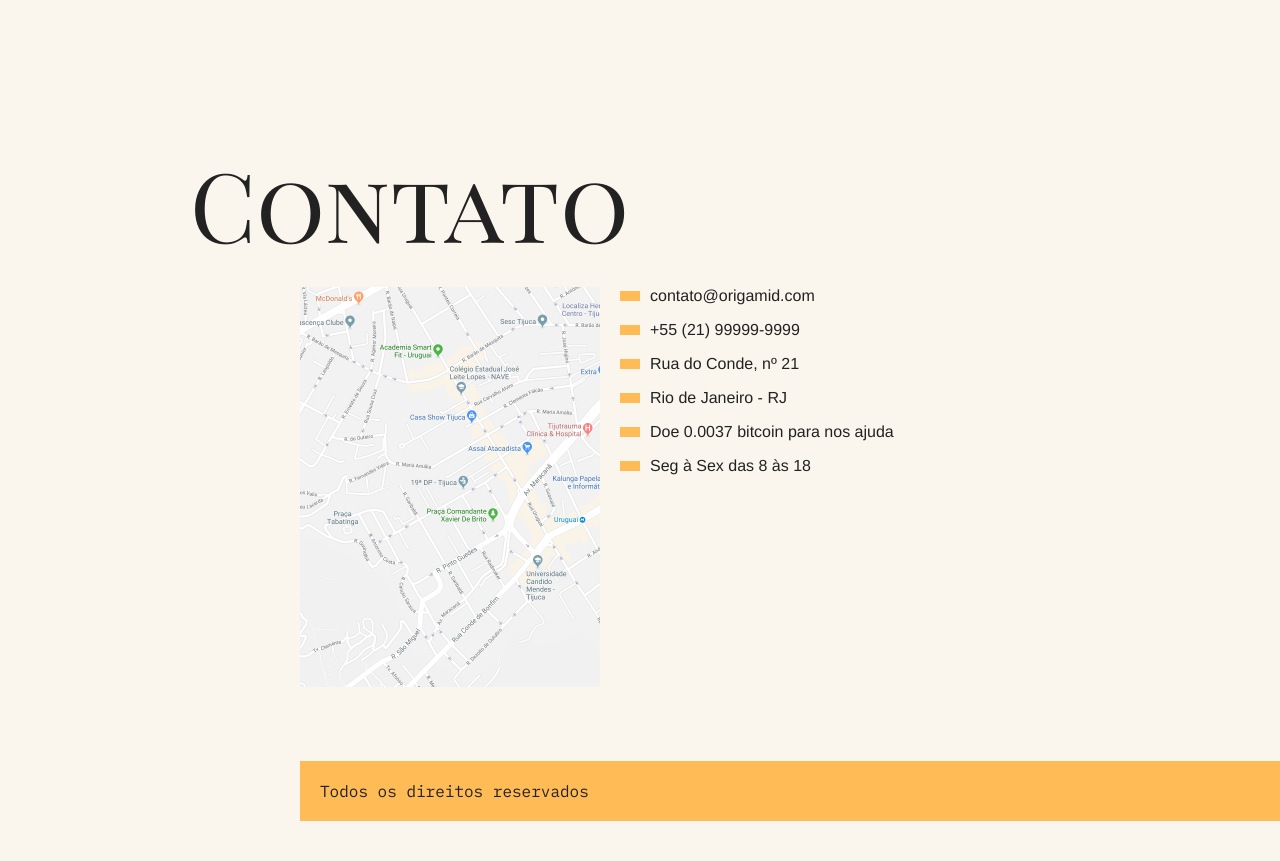
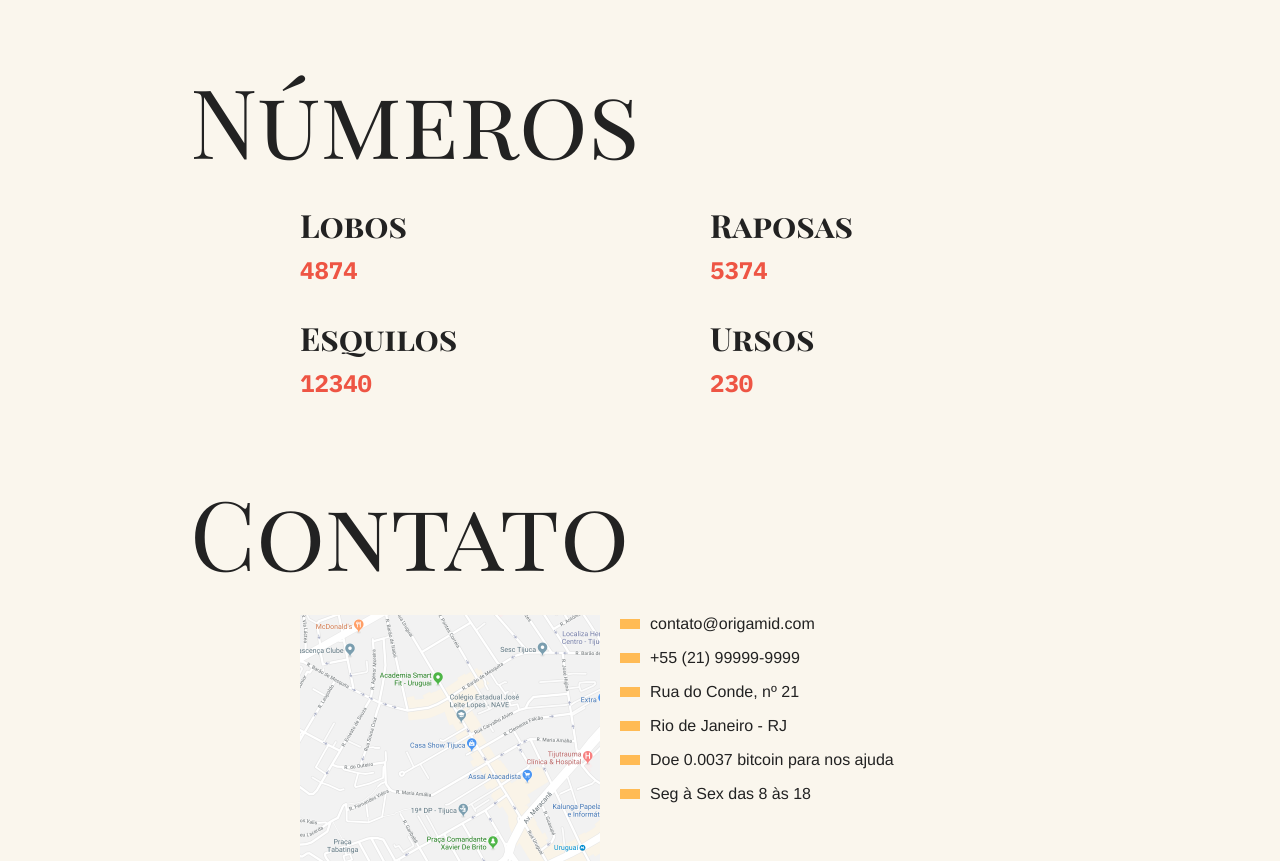
Before and after one commit to matheus-calixto-silva/animais-fantasticos, a plain HTML site: page index.html in a window 1280 px wide. Shown: the part 1219-2080 px from the top of the page. Drawn offline with Linux system fonts and the light colour scheme.

Commit message:
implementacao - section numeros

```diff
--- /dev/null
+++ b/css/numeros.css
@@ -0,0 +1,25 @@
+.numeros-grid {
+  display: grid;
+  grid-column: 2 / 4;
+  grid-template-columns: repeat(2, 1fr);
+  gap: 30px;
+}
+
+.numeros-grid h3 {
+  font-family: "Playfair Display SC", serif;
+  font-size: 2rem;
+  margin-bottom: 0.5rem;
+}
+
+.numeros-grid span {
+  font-family: "IBM Plex Mono", monospace;
+  font-size: 1.5rem;
+  font-weight: bold;
+  color: #e54;
+}
+
+@media (max-width: 700px) {
+  .numeros-grid {
+    grid-column: 1;
+  }
+}
--- a/css/style.css
+++ b/css/style.css
@@ -3,3 +3,4 @@
 @import 'tooltip.css';
 @import 'dropdown-menu.css';
 @import 'menu-mobile.css';
+@import 'numeros.css';
--- a/index.html
+++ b/index.html
@@ -110,7 +110,28 @@
         </dd>
       </dl>
     </section>
-    <section class="grid-section numeros" id="numeros"></section>
+
+    <section class="grid-section numeros" data-anime="scroll">
+      <h1 class="titulo">Números</h1>
+      <div class="numeros-grid">
+        <div class="numero-animal">
+          <h3>Lobos</h3>
+          <span data-numero>4874</span>
+        </div>
+        <div class="numero-animal">
+          <h3>Raposas</h3>
+          <span data-numero>5374</span>
+        </div>
+        <div class="numero-animal">
+          <h3>Esquilos</h3>
+          <span data-numero>12340</span>
+        </div>
+        <div class="numero-animal">
+          <h3>Ursos</h3>
+          <span data-numero>230</span>
+        </div>
+      </div>
+    </section>
 
     <section class="grid-section contato" data-anime="scroll" id="contato">
       <h1 class="titulo">Contato</h1>
--- /dev/null
+++ b/js/modules/anima-numeros.js
@@ -0,0 +1,31 @@
+export default function initAnimaNumeros() {
+  function animaNumeros() {
+    const numeros = document.querySelectorAll("[data-numero]");
+
+    numeros.forEach((numero) => {
+      const total = +numero.innerText;
+      const incremento = Math.floor(total / 100);
+
+      let start = 0;
+      const timer = setInterval(() => {
+        start += incremento;
+        numero.innerText = start;
+        if (start >= total) {
+          numero.innerText = total;
+          clearInterval(timer);
+        }
+      }, 25 * Math.random());
+    });
+  }
+
+  function handleMutation(mutation) {
+    if (mutation[0].target.classList.contains("ativo")) {
+      observer.disconnect();
+      animaNumeros();
+    }
+  }
+
+  const observerTarget = document.querySelector(".numeros");
+  const observer = new MutationObserver(handleMutation);
+  observer.observe(observerTarget, { attributes: true });
+}
--- a/js/script.js
+++ b/js/script.js
@@ -6,6 +6,7 @@ import modal from "./modules/modal.js";
 import tooltip from "./modules/tooltip.js"
 import dropdownMenu from "./modules/dropdown-menu.js";
 import menuMobile from "./modules/mobile-menu.js";
+import initAnimaNumeros from "./modules/anima-numeros.js";
 
 scrollSuave();
 scrollAnimation();
@@ -15,3 +16,4 @@ modal();
 tooltip();
 dropdownMenu();
 menuMobile();
+initAnimaNumeros();
```
